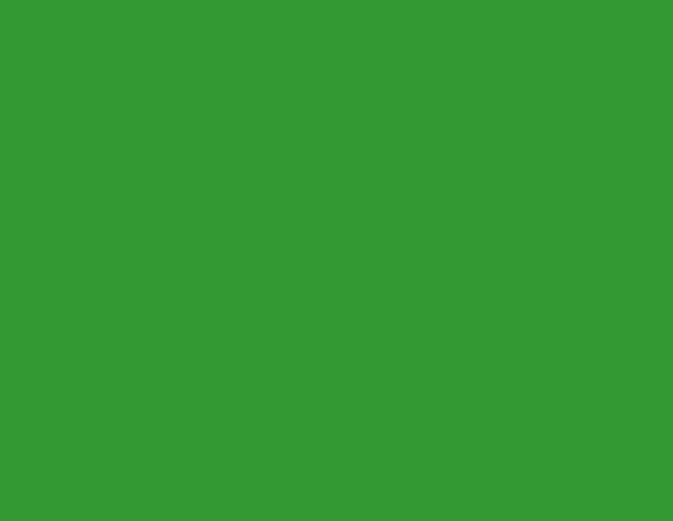
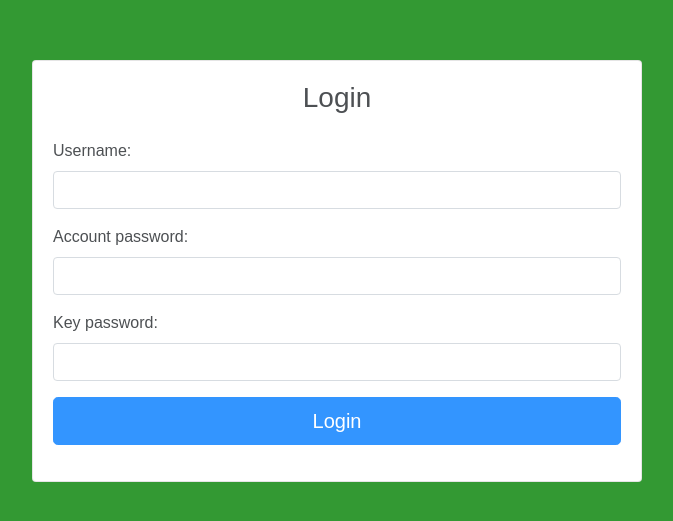
Before and after one commit to VMois/e2ee-chat, a React (Create React App) app in the folder client/: page /login in a window 1280 px wide. Shown: the part 129-650 px from the top of the page, without its empty margins (303-976 px from the left). Built offline with nearby package versions, Linux system fonts and the light colour scheme.

Commit message:
feat: Add Login form to accept user login info

```diff
--- a/client/src/Login.js
+++ b/client/src/Login.js
@@ -1,9 +1,69 @@
 import React, { Component } from 'react';
 
 export class Login extends Component {
+    state = {
+        username: '',
+        account_password: '',
+        key_password: '',
+        error: '',
+        success: '',
+    }
+
+    handleChange = (event) => {
+        const object = {};
+        object[event.target.name] = event.target.value;
+        this.setState(object);
+    }
+
+    handleSubmit = (event) => {
+        this.setState({ success: '', error: ''});
+
+        const keyPassword = this.state.key_password;
+        const accountPassword = this.state.account_password;
+        const username = this.state.username;
+        event.preventDefault();
+    }
+
     render() {
      return (
-        <div className='green-background'></div>
+        <div className='green-background'>
+            <div className='container-fluid h-100'>
+                <div className='row h-100'>
+                    <div className='col-md-6 mx-auto align-self-center'>
+                        <div className='card card-body'>
+                            <h3 className='text-center mb-4'>Login</h3>
+                            <form onSubmit={this.handleSubmit}>
+                                {this.state.error &&
+                                    <div className='alert alert-danger' role='alert'>
+                                        {this.state.error}
+                                    </div>
+                                }
+                                {this.state.success &&
+                                    <div className='alert alert-success' role='alert'>
+                                        {this.state.success}
+                                    </div>
+                                }
+                                <div className="form-group">
+                                    <label> Username:</label>
+                                    <input type='text' className='form-control' name='username' value={this.state.username} onChange={this.handleChange} />
+                                </div>
+                                <div className="form-group">
+                                    <label>Account password:</label>
+                                    <input type='password' className='form-control' name='account_password' value={this.state.account_password} onChange={this.handleChange} />
+                                </div>
+                                <div className="form-group">
+                                    <label>Key password:</label>
+                                    <input type='password' className='form-control' name='key_password' value={this.state.key_password} onChange={this.handleChange} />
+                                </div>
+                                <div className="form-group">
+                                    <input type='submit' className='btn btn-lg btn-primary btn-block' value='Login' />
+                                </div>
+                            </form>
+                        </div>
+                    </div>
+                </div>
+            </div>
+        </div>
      );
     }
 }
```
